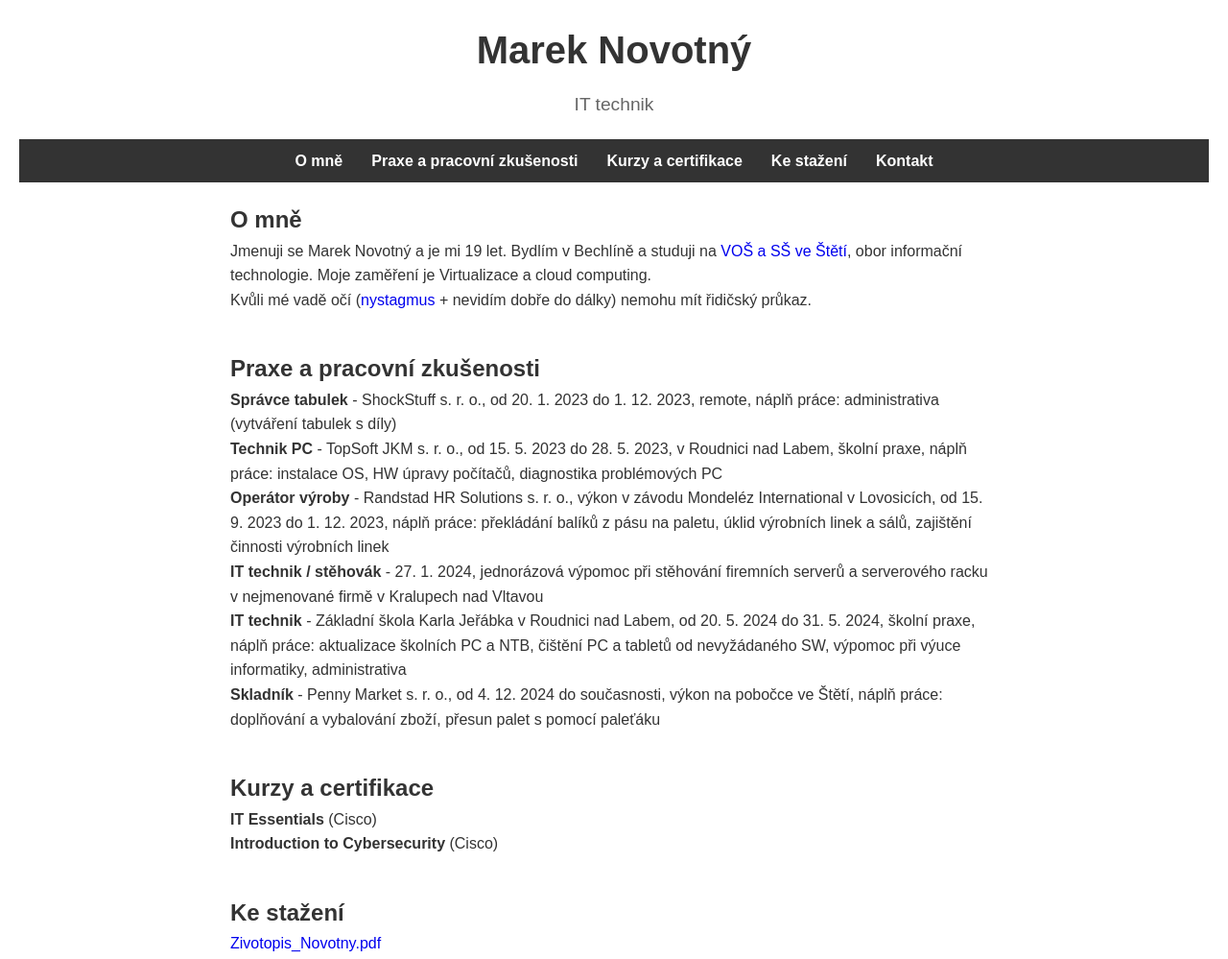
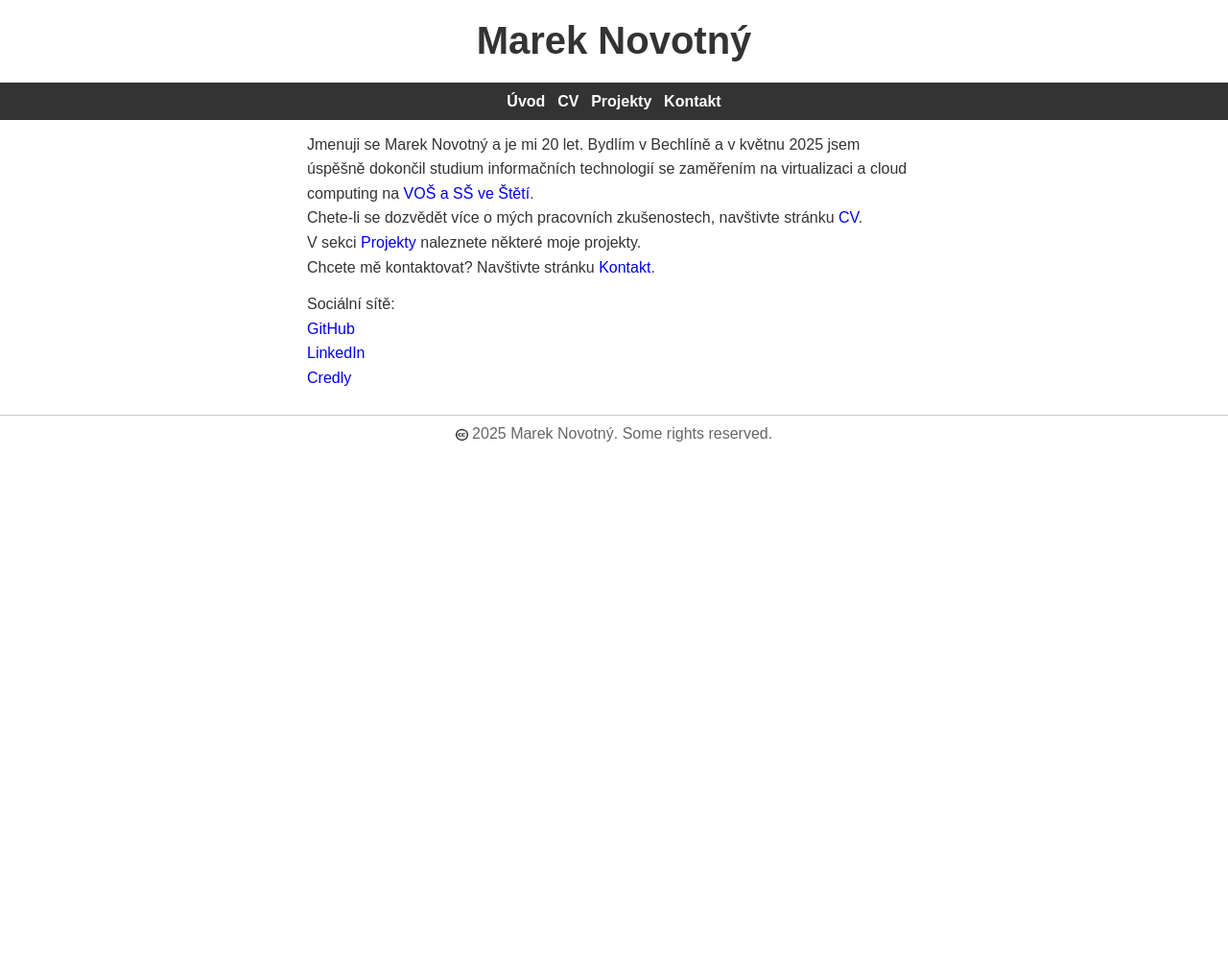
Before and after one commit to maranovf/novotnymarek.cz, a plain HTML site: page index.html in a window 1280 px wide. Shown: the top 999 px of the page at 96% size. After the commit the page ends 800 px from the top, so only its background shows below. Drawn offline with Linux system fonts and the light colour scheme.

Commit message:
Add files via upload

```diff
--- a/index.html
+++ b/index.html
@@ -3,129 +3,51 @@
 <html lang="cs">
 
 <head>
-
     <meta charset="UTF-8">
-
     <meta name="viewport" content="width=device-width, initial-scale=1.0">
-
     <title>Marek Novotný</title>
-
     <link rel="icon" href="/images/favicon-32x32.png">
-
     <link rel="stylesheet" href="styles.css">
-
-    <meta name="description" content="Stránka Marka Novotného." />
-
-    <meta name="keywords" content="Marek Novotný, CV, Bechlín, bechlín, IT, IT Technik, IT technik, IT technik Bechlín" />
-
+    <meta name="description" content="Webovky Marka Novotného." />
+    <meta name="keywords" content="Marek Novotný, CV, Bechlín, bechlín, IT, IT Technik, IT technik, IT technik Bechlín, technik" />
 </head>
 
 <body>
 
     <header>
-
         <h1>Marek Novotný</h1>
-
-        <p>IT technik</p>
-
     </header>
 
     <nav>
-
         <ul>
-
-            <li><a href="#about">O mně</a></li>
-
-            <li><a href="#work">Praxe a pracovní zkušenosti</a></li>
-
-            <li><a href="#certificates">Kurzy a certifikace</a></li>
-
-            <li><a href="#downloadable">Ke stažení</a></li>
-
-            <li><a href="#contact">Kontakt</a></li>
-
+            <li><a href="index.html">Úvod</a></li>
+            <li><a href="cv.html">CV</a></li>
+            <li><a href="projects.html">Projekty</a></li>
+            <li><a href="contact.html">Kontakt</a></li>
         </ul>
-
     </nav>
 
     <main>
-
         <section id="about">
-
-            <h2>O mně</h2>
-
-            <p>Jmenuji se Marek Novotný a je mi 19 let. Bydlím v Bechlíně a studuji na <a href="https://odbornaskola.cz" target="_blank">VOŠ a SŠ ve Štětí</a>, obor informační technologie. Moje zaměření je Virtualizace a cloud computing.</p>
-
-            <p>Kvůli mé vadě očí (<a href="https://cs.wikipedia.org/wiki/Nystagmus" target="_blank">nystagmus</a> + nevidím dobře do dálky) nemohu mít řidičský průkaz.</p>
-
+            <p>Jmenuji se Marek Novotný a je mi 20 let. Bydlím v Bechlíně a v květnu 2025 jsem úspěšně dokončil studium informačních technologií se zaměřením na virtualizaci a cloud computing na <a href="https://www.odbornaskola.cz" target="_blank">VOŠ a SŠ ve Štětí</a>.</p>
+            <p>Chete-li se dozvědět více o mých pracovních zkušenostech, navštivte stránku <a href="cv.html">CV</a>.</p>
+            <p>V sekci <a href="projects.html">Projekty</a> naleznete některé moje projekty.</p>
+            <p>Chcete mě kontaktovat? Navštivte stránku <a href="contact.html">Kontakt</a>.</p>
         </section>
 
-	<section id="work">
-
-		<h2>Praxe a pracovní zkušenosti</h2>
-
-		<ul>
-
-		    <li><b>Správce tabulek</b> - ShockStuff s. r. o., od 20. 1. 2023 do 1. 12. 2023, remote, náplň práce: administrativa (vytváření tabulek s díly)</li>
-
-		    <li><b>Technik PC</b> - TopSoft JKM s. r. o., od 15. 5. 2023 do 28. 5. 2023, v Roudnici nad Labem, školní praxe, náplň práce: instalace OS, HW úpravy počítačů, diagnostika problémových PC</li>
-
-            <li><b>Operátor výroby</b> - Randstad HR Solutions s. r. o., výkon v závodu Mondeléz International v Lovosicích, od 15. 9. 2023 do 1. 12. 2023, náplň práce: překládání balíků z pásu na paletu, úklid výrobních linek a sálů, zajištění činnosti výrobních linek</li>
-
-            <li><b>IT technik / stěhovák</b> - 27. 1. 2024, jednorázová výpomoc při stěhování firemních serverů a serverového racku v nejmenované firmě v Kralupech nad Vltavou</li>
-
-		    <li><b>IT technik</b> - Základní škola Karla Jeřábka v Roudnici nad Labem, od 20. 5. 2024 do 31. 5. 2024, školní praxe, náplň práce: aktualizace školních PC a NTB, čištění PC a tabletů od nevyžádaného SW, výpomoc při výuce informatiky, administrativa</li>
-
-            <li><b>Skladník</b> - Penny Market s. r. o., od 4. 12. 2024 do současnosti, výkon na pobočce ve Štětí, náplň práce: doplňování a vybalování zboží, přesun palet s pomocí paleťáku</li>
-
-		</ul>
-
-    </section>
-
-    <section id="certificates">
-
-        <h2>Kurzy a certifikace</h2>
-
-        <li><b>IT Essentials</b> (Cisco)</li>
-
-        <li><b>Introduction to Cybersecurity</b> (Cisco)</li>
-
-    </section>
-
-    <section id="downloadable">
-
-        <h2>Ke stažení</h2>
-
-            <li><a href="data/Zivotopis_Novotny.pdf" target="_blank">Zivotopis_Novotny.pdf</a></li>
-
-    </section>
-
         <section id="contact">
-
-            <h2>Kontakt</h2>
-
-            <p>Email: <a href="mailto:maranovf@seznam.cz">maranovf@seznam.cz</a></p>
-
             <p>Sociální sítě:</p>
-
             <ul>
-
                 <li><a href="https://github.com/maranovf" target="_blank">GitHub</a></li>
-
                 <li><a href="https://www.linkedin.com/in/marek-novotný-a39720279" target="_blank">LinkedIn</a></li>
-
                 <li><a href="https://www.credly.com/users/marek-novotny.5d128ef8" target="_blank">Credly</a></li>
-
             </ul>
-
         </section>
 
     </main>
 
     <footer>
-
         <p><img src="images/cc.png" alt="CC logo" width="1%" align="absmiddle" /> 2025 Marek Novotný. Some rights reserved.</p>
-
     </footer>
 
 </body>
--- a/styles.css
+++ b/styles.css
@@ -1,4 +1,3 @@
-/* Reset some default browser styles */
 body, h1, h2, h3, p, ul, li, a {
     margin: 0;
     padding: 0;
@@ -6,22 +5,22 @@ body, h1, h2, h3, p, ul, li, a {
     text-decoration: none;
 }
 
-/* Basic styling */
 body {
     font-family: Arial, sans-serif;
     line-height: 1.6;
     color: #333;
-    padding: 20px;
+    padding: 0%;
 }
 
 header {
     text-align: center;
-    margin-bottom: 20px;
+    margin-bottom: 1%;
+    margin-top: 0.75%;
 }
 
 header h1 {
     font-size: 2.5em;
-    margin-bottom: 10px;
+    margin-bottom: 1%;
 }
 
 header p {
@@ -33,12 +32,12 @@ nav ul {
     display: flex;
     justify-content: center;
     background: #333;
-    padding: 10px 0;
-    margin-bottom: 20px;
+    padding: 0.5% 0;
+    margin-bottom: 1%;
 }
 
 nav ul li {
-    margin: 0 15px;
+    margin: 0 0.5%;
 }
 
 nav ul li a {
@@ -51,22 +50,22 @@ nav ul li a:hover {
 }
 
 main {
-    max-width: 800px;
+    max-width: 50%;
     margin: 0 auto;
 }
 
 section {
-    margin-bottom: 40px;
+    margin-bottom: 2%;
 }
 
 .project {
-    margin-bottom: 20px;
+    margin-bottom: 1%;
 }
 
 footer {
     text-align: center;
-    margin-top: 40px;
-    padding: 10px 0;
+    margin-top: 2%;
+    padding: 0.5% 0;
     border-top: 1px solid #ccc;
     color: #666;
 }
```
Also changed, not shown: contact.html (added, +43 -0 lines), cv.html (added, +62 -0 lines), projects.html (added, +46 -0 lines).
